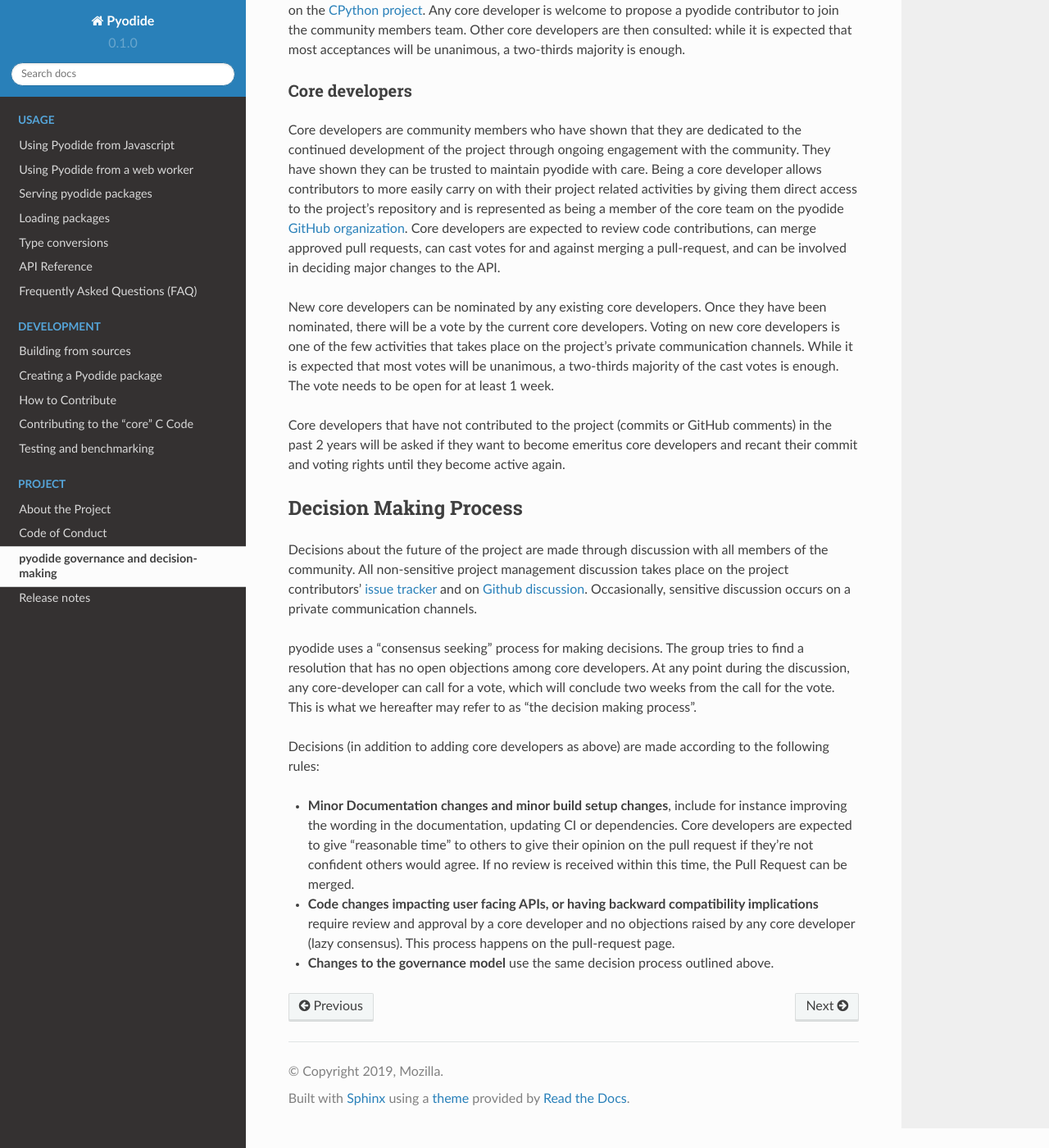
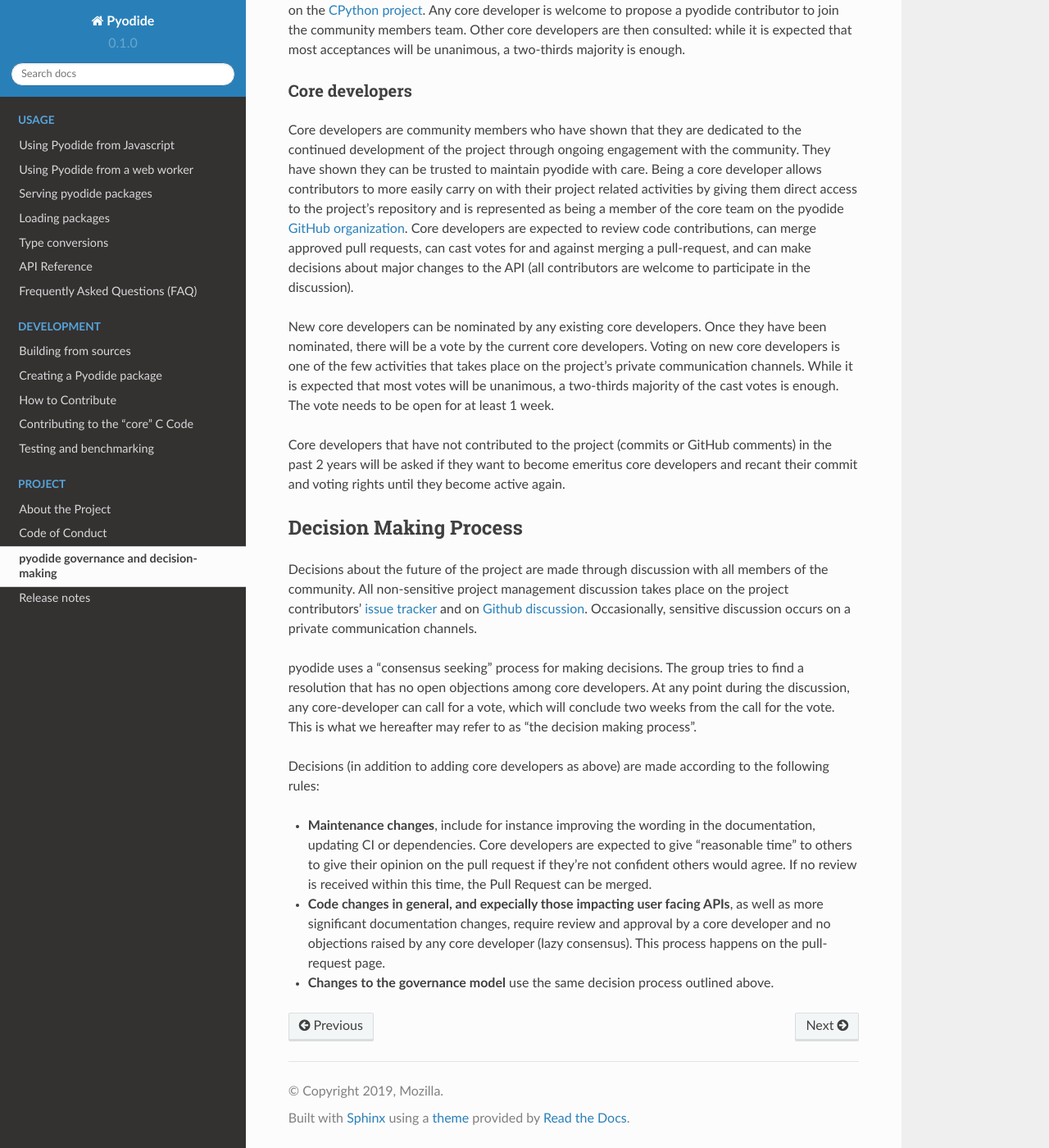
Before and after one commit to pyodide/pyodide, a Sphinx documentation site: the page built from docs/project/governance.md, in a window 1280 px wide and 1400 px high, scrolled down 747 px. Shown: the whole window at 82% size. Built offline with Sphinx 7.4.7 and the Read the Docs theme 2.0.0, drawn with Linux system fonts in a browser that asks for light colours; the version number is read from the project's files by our own code; some of the changed text lies outside the part shown.

Commit message:
Address more comments by hoodmane

```diff
--- a/docs/project/governance.md
+++ b/docs/project/governance.md
@@ -26,7 +26,8 @@
 Github to label and close issues. Their work is
 crucial to improve the communication in the project.
 
-After participating in pyodide development with pull requests and reviews for a period of time, any contributor may become a member of the team.
+After participating in pyodide development with pull requests and reviews for a
+period of time, any contributor may become a member of the team.
 The process for adding team members is modeled on the [CPython project](
 https://devguide.python.org/triaging/#becoming-a-member-of-the-python-triage-team).
 Any core developer is welcome to propose a pyodide contributor to join the
@@ -44,8 +45,8 @@
 pyodide [GitHub organization](https://github.com/orgs/pyodide/teams/core/members).
 Core developers are expected to review code
 contributions, can merge approved pull requests, can cast votes for and against
-merging a pull-request, and can be involved in deciding major changes to the
-API.
+merging a pull-request, and can make decisions about major changes to the
+API (all contributors are welcome to participate in the discussion).
 
 New core developers can be nominated by any existing core developers. Once they
 have been nominated, there will be a vote by the current core developers.
@@ -78,17 +79,17 @@
 Decisions (in addition to adding core developers as above)
 are made according to the following rules:
 
-* **Minor Documentation changes and minor build setup changes**, include for
+* **Maintenance changes**, include for
   instance improving the wording in the documentation, updating CI or
   dependencies.  Core developers are expected to give “reasonable time” to
   others to give their opinion on the pull request if they’re not confident
   others would agree. If no review is received within this time, the Pull
   Request can be merged.
 
-* **Code changes impacting user facing APIs, or having backward compatibility
-  implications** require review and approval by a core
-  developer and no objections raised by any core developer (lazy consensus).
-  This process happens on the pull-request page.
+* **Code changes in general, and expecially those impacting user facing APIs**,
+  as well as more significant documentation changes, require review and
+  approval by a core developer and no objections raised by any core developer
+  (lazy consensus). This process happens on the pull-request page.
 
 * **Changes to the governance model** use the same decision process outlined
   above.
```
Also changed, not shown: other parts of docs/project/governance.md (+6 -6 lines).
